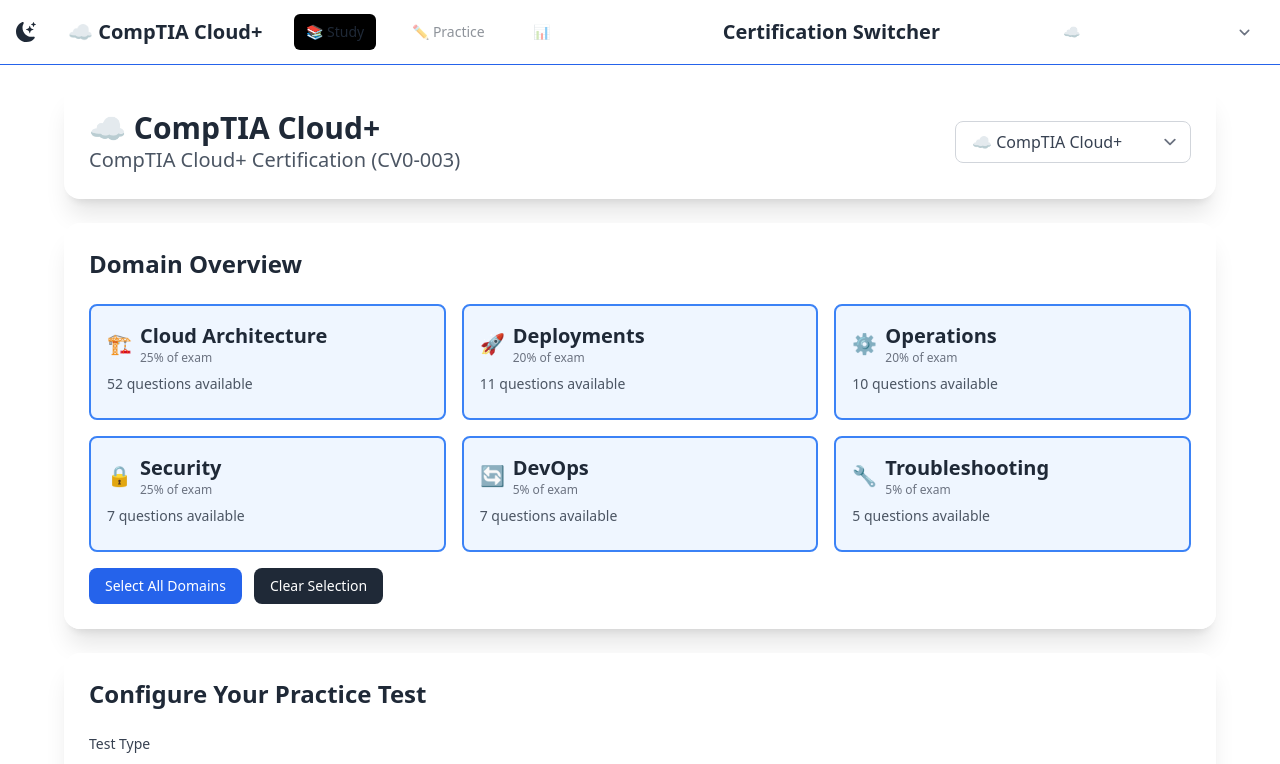
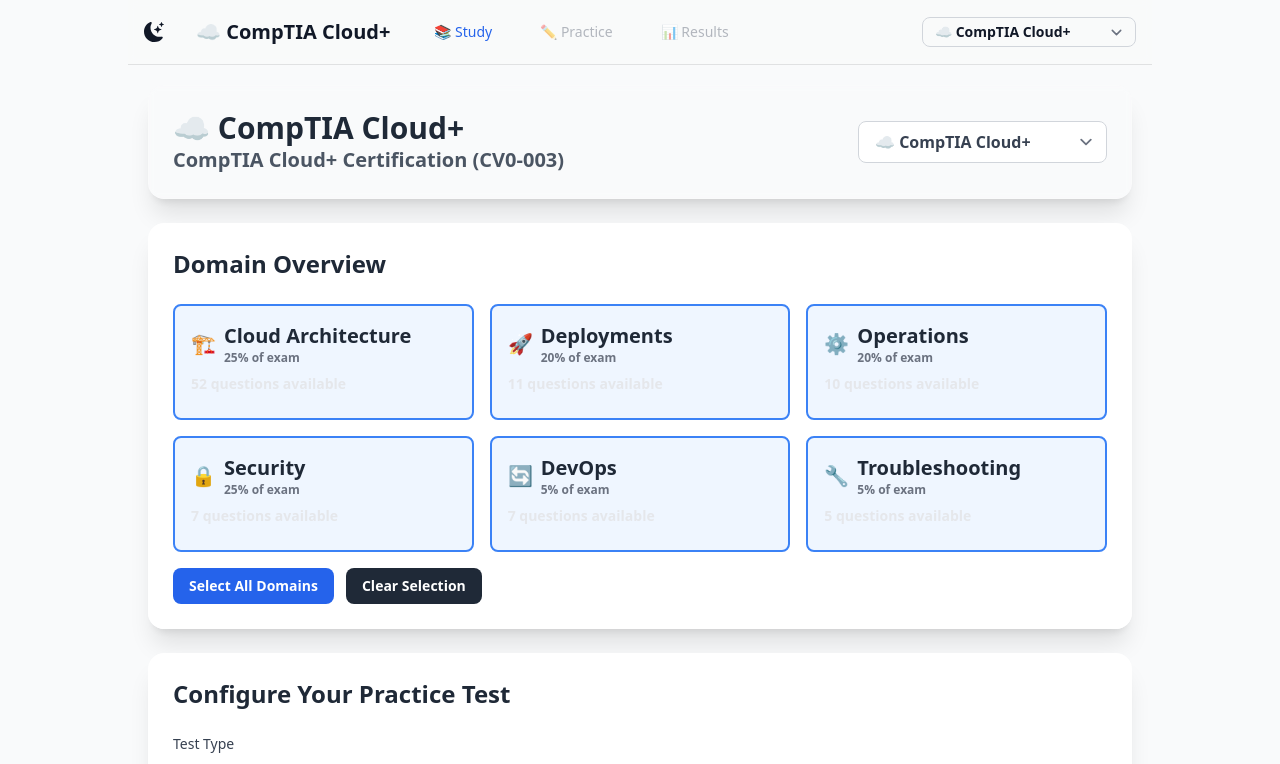
Before and after one commit to ericbowser/CloudPrepper, a React (Vite) app: page / in a window 1280 px wide. Shown: the top 764 px of the page. Built offline with nearby package versions, Linux system fonts and the light colour scheme.

Commit message:
more style changes

```diff
--- a/src/App.tsx
+++ b/src/App.tsx
@@ -176,14 +176,14 @@
     }> = ({children, isSelected, isCorrect = false, isIncorrect = false, onClick}) => (
         <div
             onClick={onClick}
-            className={`dark:bg-gray-800 dark:text-white p-4 rounded-lg cursor-pointer transition-all duration-300 border-2 ${
+            className={`p-4 rounded-lg cursor-pointer transition-all duration-300 border-2 ${
                 isCorrect
                     ? 'bg-green-500 text-white border-green-600'
                     : isIncorrect
                         ? 'bg-red-500 text-white border-red-600'
                         : isSelected
                             ? 'bg-blue-500 text-white border-blue-600'
-                            : 'bg-gray-50 border-gray-200 hover:bg-blue-50 hover:border-blue-300'
+                            : 'bg-gray-50 border-gray-200 hover:bg-blue-50 hover:border-blue-300 dark:bg-gray-700/60 dark:border-gray-600 dark:hover:bg-gray-600'
             }`}
         >
             {children}
@@ -191,9 +191,9 @@
     );
 
     return (
-        <div className={'dark:bg-gray-800 dark:text-white bg-gradient-to-tr text-xl'}>
+        <div className={'font-bold text-xl min-h-screen'}>
             <nav
-                className="dark:bg-gray-800 dark:text-white text-gray-800 font-bold text-blackcontainer-fluid backdrop-blur-sm border-b border-blue-600">
+                className="font-bold backdrop-blur-sm border-b border-black/10 dark:border-white/10 sticky top-0 z-10 bg-gray-50/80 dark:bg-gray-900/80">
                 <div className="max-w-7xl mx-auto px-4">
                     <div className="flex justify-between items-center h-16">
                         <div className="flex items-center space-x-8">
@@ -207,8 +207,8 @@
                             <div className="hidden md:flex space-x-6">
                                 <button
                                     onClick={() => setActiveSection('question-selection')}
-                                    className={`dark:bg-gray-800 dark:text-white/90 hover:text-white px-3 py-2 rounded-md text-sm font-medium transition-colors ${
-                                        activeSection === 'question-selection' ? 'bg-black' : ''
+                                    className={`nav-link ${
+                                        activeSection === 'question-selection' ? 'nav-link-active' : ''
                                     }`}
                                 >
                                     📚 Study
@@ -216,8 +216,8 @@
                                 <button
                                     onClick={() => setActiveSection('practice')}
                                     disabled={currentQuizQuestions.length === 0}
-                                    className={`dark:bg-gray-800 dark:text-white/90 hover:text-white px-3 py-2 rounded-md text-sm font-medium transition-colors disabled:opacity-50 ${
-                                        activeSection === 'practice' ? 'bg-white/20' : ''
+                                    className={`nav-link disabled:opacity-50 ${
+                                        activeSection === 'practice' ? 'nav-link-active' : ''
                                     }`}
                                 >
                                     ✏️ Practice
@@ -225,13 +225,8 @@
                                 <button
                                     onClick={() => setActiveSection('results')}
                                     disabled={userAnswers.length === 0}
-                                    className={`dark:bg-gray-800 dark:text-white/90
-                                    text-white/90 hover:text-white px-3 py-2
-                                     rounded-md text-sm font-medium transition-colors
-                                      disabled:opacity-50 ${
-                                        activeSection === 'results'
-                                            ? 'bg-white/20'
-                                            : ''
+                                    className={`nav-link disabled:opacity-50 ${
+                                        activeSection === 'results' ? 'nav-link-active' : ''
                                     }`}
                                 >
                                     📊 Results
@@ -239,14 +234,14 @@
                             </div>
                         </div>
 
-                        Certification Switcher
+                        {/* Certification Switcher */}
                         <select
                             value={currentCertification}
                             onChange={(e) => handleCertificationChange(e.target.value as 'comptia' | 'aws')}
-                            className="bg-white/20 text-white border border-white/30 rounded-lg px-3 py-1 text-sm backdrop-blur-sm"
+                            className="form-select"
                         >
-                            <option value="comptia" className="text-gray-800">☁️ CompTIA Cloud+</option>
-                            <option value="aws" className="text-gray-800">🏗️ AWS Solutions Architect</option>
+                            <option value="comptia">☁️ CompTIA Cloud+</option>
+                            <option value="aws">🏗️ AWS Solutions Architect</option>
                         </select>
                     </div>
                 </div>
@@ -275,11 +270,11 @@
                 {activeSection === 'practice' && quizMode === 'quiz' && currentQuestion && (
                     <div className="grid grid-cols-1 lg:grid-cols-4 gap-8">
                         {/* Progress Sidebar */}
-                        <div className="bg-white/95 backdrop-blur-sm rounded-2xl p-6 shadow-xl border border-white/20">
+                        <div className="card bg-gray-100/80 dark:bg-gray-800/80">
                             <div className="mb-6">
                                 <div className="flex justify-between items-center mb-2">
-                                    <span className="text-sm text-gray-600">Progress</span>
-                                    <span className="text-sm font-medium text-gray-800">
+                                    <span className="text-sm text-gray-600 dark:text-gray-400">Progress</span>
+                                    <span className="text-sm font-medium">
                                         {currentQuestionIndex + 1} of {totalQuestions}
                                     </span>
                                 </div>
@@ -293,9 +288,9 @@
 
                             {/* Quiz Config Info */}
                             {currentQuizConfig && (
-                                <div className="mb-6 p-4 bg-blue-50 rounded-lg">
-                                    <h3 className="font-semibold text-blue-800 mb-2">Quiz Details</h3>
-                                    <div className="text-sm text-blue-700 space-y-1">
+                                <div className="mb-6 p-4 bg-blue-50 dark:bg-blue-900/50 rounded-lg border border-blue-200 dark:border-blue-800/50">
+                                    <h3 className="font-semibold text-blue-800 dark:text-blue-300 mb-2">Quiz Details</h3>
+                                    <div className="text-sm text-blue-700 dark:text-blue-400 space-y-1">
                                         <div>Type: {currentQuizConfig.testType}</div>
                                         <div>Questions: {totalQuestions}</div>
                                         <div>Certification: {getCurrentCertification().code}</div>
@@ -307,14 +302,14 @@
                             <div className="space-y-3">
                                 <button
                                     onClick={() => setActiveSection('question-selection')}
-                                    className="w-full bg-purple-600 text-white py-2 px-4 rounded-lg text-sm hover:bg-purple-700 transition-colors"
+                                    className="btn btn-purple"
                                 >
                                     📝 New Quiz
                                 </button>
 
                                 {/* Current Question Info */}
-                                <div className="p-3 bg-gray-50 rounded-lg">
-                                    <div className="text-sm text-gray-600 space-y-1">
+                                <div className="p-3 bg-gray-100 dark:bg-gray-700/50 rounded-lg">
+                                    <div className="text-sm text-gray-600 dark:text-gray-400 space-y-1">
                                         <div><strong>Domain:</strong> {currentQuestion.domain}</div>
                                         <div><strong>Difficulty:</strong> {currentQuestion.difficulty}</div>
                                         <div><strong>Category:</strong> {currentQuestion.category}</div>
@@ -326,10 +321,10 @@
                         {/* Question Content */}
                         <div className="lg:col-span-3">
                             <div
-                                className="bg-white/95 backdrop-blur-sm rounded-2xl p-8 shadow-xl border border-white/20">
+                                className="card p-8">
                                 <div className="mb-6">
                                     <div className="flex justify-between items-center mb-4">
-                                        <span className="text-sm text-gray-500">
+                                        <span className="text-sm text-gray-500 dark:text-gray-400">
                                             Question {currentQuestionIndex + 1} of {totalQuestions}
                                         </span>
                                         <div className="flex gap-2">
@@ -342,7 +337,7 @@
                                             </span>
                                         </div>
                                     </div>
-                                    <h2 className="text-xl font-semibold text-gray-800 mb-4">
+                                    <h2 className="text-xl font-semibold mb-4">
                                         {currentQuestion.questionText}
                                     </h2>
                                 </div>
@@ -365,7 +360,7 @@
                                     <button
                                         onClick={previousQuestion}
                                         disabled={currentQuestionIndex === 0}
-                                        className="px-6 py-3 bg-gray-500 text-white rounded-lg hover:bg-gray-600 disabled:opacity-50 disabled:cursor-not-allowed transition-colors"
+                                        className="btn btn-secondary"
                                     >
                                         Previous
                                     </button>
@@ -374,14 +369,14 @@
                                         <button
                                             onClick={submitAnswer}
                                             disabled={!selectedAnswer}
-                                            className="px-6 py-3 bg-blue-600 text-white rounded-lg hover:bg-blue-700 disabled:opacity-50 disabled:cursor-not-allowed transition-colors"
+                                            className="btn btn-primary"
                                         >
                                             Submit Answer
                                         </button>
                                     ) : (
                                         <button
                                             onClick={nextQuestion}
-                                            className="px-6 py-3 bg-green-600 text-white rounded-lg hover:bg-green-700 transition-colors"
+                                            className="btn btn-success"
                                         >
                                             {currentQuestionIndex === totalQuestions - 1 ? 'Finish Quiz' : 'Next Question'}
                                         </button>
@@ -389,10 +384,7 @@
                                 </div>
 
                                 {showExplanation && answerMode === AnswerMode.inline && (
-                                    <ExplanationCard
-                                        doneStudying={doneStudying}
-                                        question={currentQuestion}
-                                    />
+                                    <ExplanationCard question={currentQuestion} />
                                 )}
                             </div>
                         </div>
@@ -401,26 +393,26 @@
 
                 {/* Results Section */}
                 {activeSection === 'results' && (
-                    <div className="bg-white/95 backdrop-blur-sm rounded-2xl p-8 shadow-xl border border-white/20">
+                    <div className="card p-8">
                         <h2 className="text-2xl font-bold mb-6">Quiz Results</h2>
 
                         {/* Quick Stats */}
                         <div className="grid grid-cols-1 md:grid-cols-3 gap-6 mb-8">
-                            <div className="bg-blue-50 rounded-lg p-6 text-center">
-                                <div className="text-3xl font-bold text-blue-600 mb-2">{userAnswers.length}</div>
-                                <div className="text-blue-800">Questions Answered</div>
+                            <div className="stat-card">
+                                <div className="text-3xl font-bold text-blue-600 dark:text-blue-400 mb-2">{userAnswers.length}</div>
+                                <div className="text-blue-800 dark:text-blue-300">Questions Answered</div>
                             </div>
-                            <div className="bg-green-50 rounded-lg p-6 text-center">
-                                <div className="text-3xl font-bold text-green-600 mb-2">
+                            <div className="stat-card bg-green-50 dark:bg-gray-800">
+                                <div className="text-3xl font-bold text-green-600 dark:text-green-400 mb-2">
                                     {userAnswers.length > 0 ? Math.round((userAnswers.filter(a => a.isCorrect).length / userAnswers.length) * 100) : 0}%
                                 </div>
-                                <div className="text-green-800">Accuracy</div>
+                                <div className="text-green-800 dark:text-green-300">Accuracy</div>
                             </div>
-                            <div className="bg-purple-50 rounded-lg p-6 text-center">
-                                <div className="text-3xl font-bold text-purple-600 mb-2">
+                            <div className="stat-card bg-purple-50 dark:bg-gray-800">
+                                <div className="text-3xl font-bold text-purple-600 dark:text-purple-400 mb-2">
                                     {Math.round(userAnswers.reduce((sum, ans) => sum + ans.timeTaken, 0) / 60000)}
                                 </div>
-                                <div className="text-purple-800">Minutes Spent</div>
+                                <div className="text-purple-800 dark:text-purple-300">Minutes Spent</div>
                             </div>
                         </div>
 
@@ -428,14 +420,14 @@
                         <div className="flex gap-4 justify-center">
                             <button
                                 onClick={() => setActiveSection('question-selection')}
-                                className="bg-blue-600 text-white px-6 py-3 rounded-lg hover:bg-blue-700 transition-colors"
+                                className="btn btn-primary"
                             >
                                 📚 Take Another Quiz
                             </button>
                             <button
                                 onClick={() => setActiveSection('practice')}
                                 disabled={currentQuizQuestions.length === 0}
-                                className="bg-green-600 text-white px-6 py-3 rounded-lg hover:bg-green-700 disabled:opacity-50 transition-colors"
+                                className="btn btn-success disabled:opacity-50"
                             >
                                 🔄 Review Questions
                             </button>
--- a/src/assets/styles/input.css
+++ b/src/assets/styles/input.css
@@ -1,9 +1,65 @@
 @tailwind base;
 @tailwind components;
 @tailwind utilities;
-@import "tailwindcss";
 
+@layer base {
+    body {
+        @apply bg-gray-50 text-gray-900 dark:bg-blackBlue dark:text-gray-100;
+        font-size: medium;
+        margin-right: 10%;
+        margin-left: 10%;
+    }
+}
 
-.body {
-    background-color: black;
+@layer components {
+    /* Main content card styling */
+    .card {
+        @apply backdrop-blur-sm rounded-2xl p-6 shadow-xl border bg-white/60 dark:bg-gray-800/60 border-black/10 dark:border-white/10;
+    }
+
+    /* Navigation link styling */
+    .nav-link {
+        @apply px-3 py-2 rounded-md text-sm font-medium transition-colors text-gray-500 hover:text-blue-600 dark:hover:text-blue-400;
+    }
+    .nav-link-active {
+        @apply text-blue-600 dark:text-blue-400;
+    }
+
+    /* Button styles */
+    .btn {
+        @apply px-6 py-3 rounded-lg font-medium transition-colors disabled:opacity-50 disabled:cursor-not-allowed;
+    }
+    .btn-primary {
+        @apply bg-blue-600 text-white hover:bg-blue-700;
+    }
+    .btn-secondary {
+        @apply bg-gray-500 text-white hover:bg-gray-600;
+    }
+    .btn-success {
+        @apply bg-green-600 text-white hover:bg-green-700;
+    }
+    .btn-purple {
+        @apply w-full bg-purple-600 text-white py-2 px-4 rounded-lg text-sm hover:bg-purple-700;
+    }
+
+    /* Form element styling */
+    .form-select {
+        @apply rounded-lg px-3 py-1 text-sm bg-transparent dark:bg-gray-800 border border-gray-300 dark:border-gray-600;
+    }
+
+    /* Stat card styling (used in Results) */
+    .stat-card {
+        @apply rounded-lg p-6 text-center border bg-blue-50 dark:bg-gray-800 border-gray-200 dark:border-gray-700;
+    }
+
+    /* Explanation Card */
+    .explanation-card {
+        @apply mt-6 p-6 rounded-lg border animate-fade-in bg-blue-50 border-blue-200 dark:bg-gray-800 dark:border-gray-700;
+    }
+    .explanation-card h4 {
+        @apply font-semibold text-lg mb-3 flex items-center text-blue-800 dark:text-blue-300;
+    }
+    .explanation-card p, .explanation-card li {
+        @apply text-gray-700 dark:text-gray-300;
+    }
 }
--- a/src/components/Dashboard.tsx
+++ b/src/components/Dashboard.tsx
@@ -7,7 +7,7 @@
     return (
         <div>
             <div
-                className="dark:bg-gray-800 dark:text-white bg-gradient-to-tr text-xl text-black bg-white/95 backdrop-blur-sm rounded-2xl p-6 shadow-xl border border-white/grid grid-cols-1 md:grid-cols-2 lg:grid-cols-4 gap-6 mb-8">
+                className="dark:bg-gray-800 dark:text-white/10 bg-gradient-to-tr text-xl text-black bg-white/95 backdrop-blur-sm rounded-2xl p-6 shadow-xl border border-white/grid grid-cols-1 md:grid-cols-2 lg:grid-cols-4 gap-6 mb-8">
                 <div
                     className="bg-white/90 backdrop-blur-sm rounded-xl p-6 text-center shadow-lg border border-white/20">
                     <div className="text-3xl font-bold text-blue-600 mb-2">{userAnswers?.length ?? 0}</div>
--- a/src/components/DomainQuestionSelection.tsx
+++ b/src/components/DomainQuestionSelection.tsx
@@ -297,7 +297,7 @@
                                 )}
                             </div>
 
-                            <div className="dark:text-white dark:bg-gray-800 text-sm text-gray-600 mb-2">
+                            <div className="dark:text-white dark:bg-gray-800 text-sm text-gray-200 mb-2">
                                 {stat.domain.totalQuestions} questions available
                             </div>
 
--- a/src/index.tsx
+++ b/src/index.tsx
@@ -3,7 +3,7 @@
 import React from 'react';
 import {createRoot} from 'react-dom/client';
 import App from './App';
-import './assets/styles/output.css';
+import './assets/styles/input.css';
 
 const root = createRoot(document.getElementById('root'));
 root.render(
--- a/tailwind.config.ts
+++ b/tailwind.config.ts
@@ -16,7 +16,16 @@
       colors: {
         primary: "#0725ec",
         blackRed: "#0b0000",
-        blackBlue: "#000209"
+        blackBlue: "#000209",
+      },
+      keyframes: {
+        'fade-in': {
+          '0%': { opacity: '0' },
+          '100%': { opacity: '1' },
+        },
+      },
+      animation: {
+        'fade-in': 'fade-in 0.5s ease-out forwards',
       }
     },
   },
```
Also changed, not shown: src/components/ExplanationCard.tsx (+6 -6 lines), tailwindcss.config.ts (deleted, +0 -11 lines).
